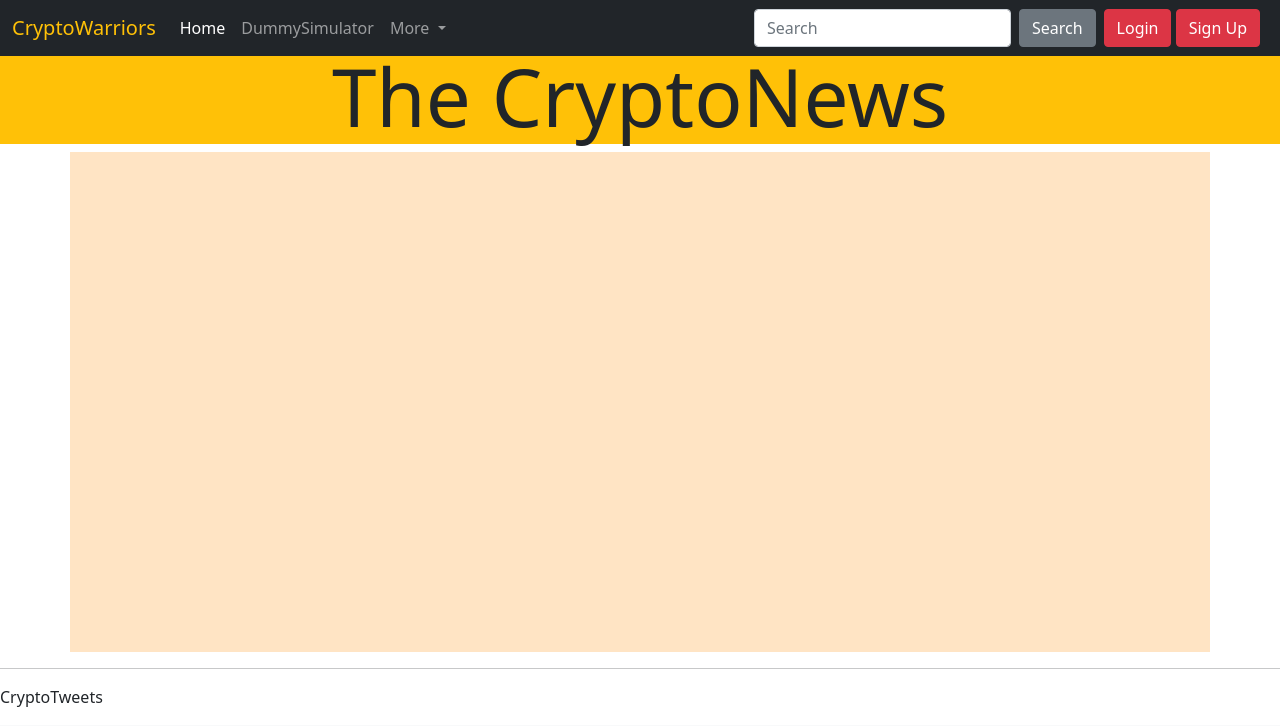
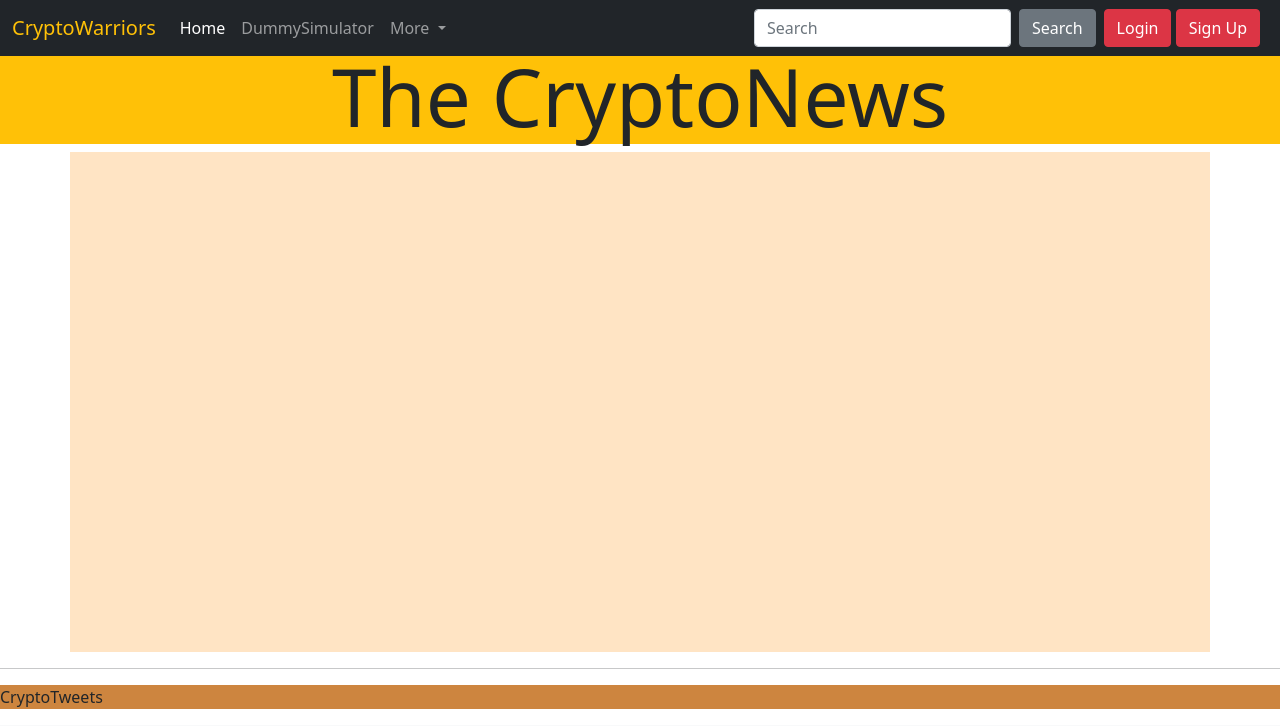
Before and after one commit to sudhanshu1221/teamwebwarriors, a Django app: template home/templates/home/home_page.html in a window 1280 px wide. Shown: the top 726 px of the page. Run offline with Django 3.2, Linux system fonts and the light colour scheme; the template is opened without the code that fills it, so the values that code supplies are empty.

Commit message:
Update home_page.html
background changed

```diff
--- a/home/templates/home/home_page.html
+++ b/home/templates/home/home_page.html
@@ -14,7 +14,15 @@
     <!-- My CSS -->
     <link rel="stylesheet" href="home_page.css">
     <title>Home Page</title>
-</head>
+
+
+
+    <style>
+    .text{
+        background-color: peru;
+    }
+</style>
+    </head>
 
 <body>
 <nav class="navbar navbar-expand-lg navbar-dark bg-dark fixed-top">
@@ -203,7 +211,7 @@
     /* border: 2px; */
     height: 3px;>
 
-<div>
+<div class="text">
     <p>CryptoTweets
     </p>
 </div>
```
